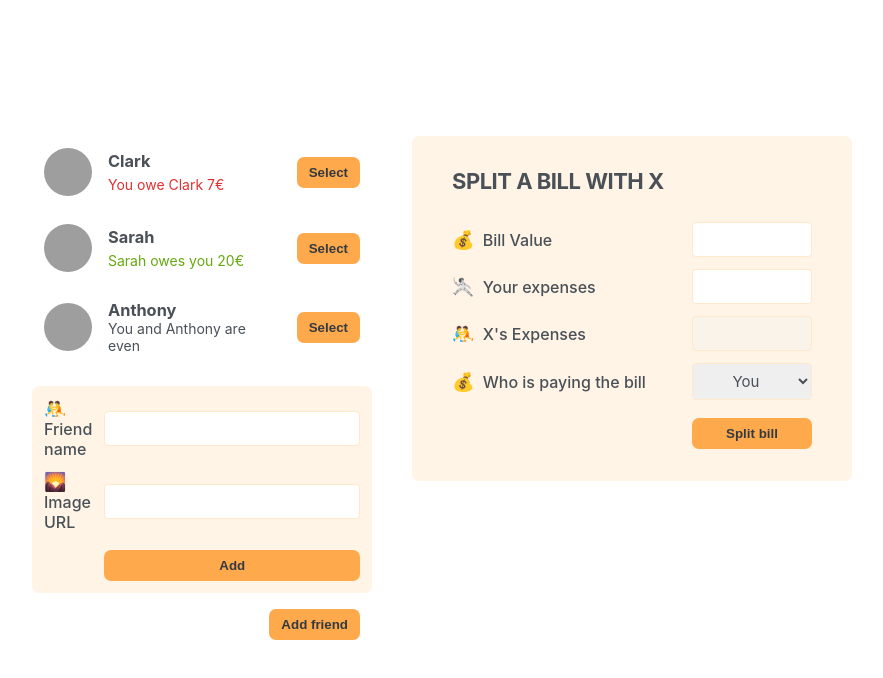
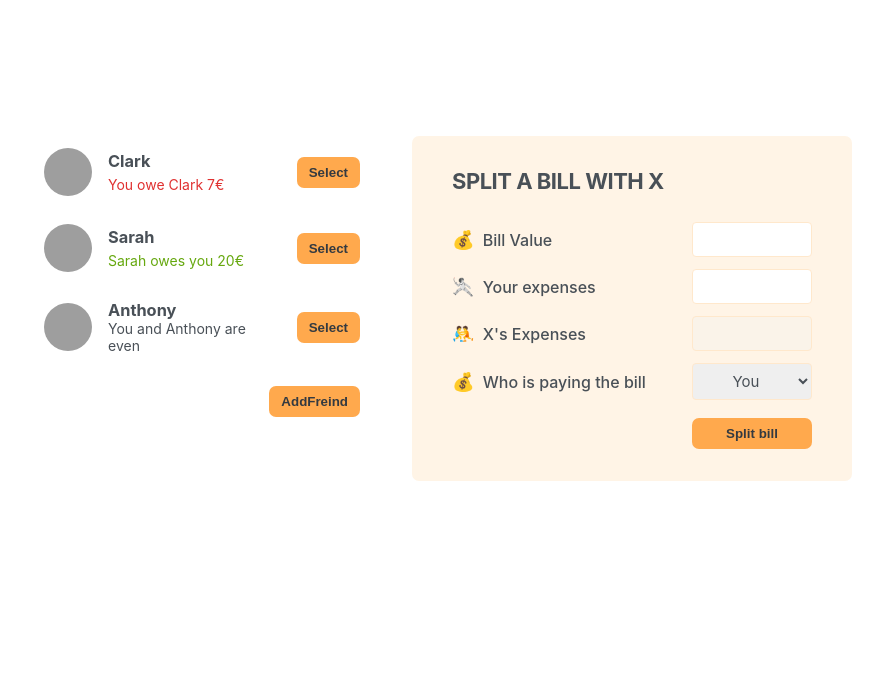
Before and after one commit to TimJoePat/Eat-N-Split-Project, a React (Create React App) app: page / in a window 1280 px wide. Shown: the top 678 px of the page, without its empty margins (198-1081 px from the left). Built offline with nearby package versions, Linux system fonts and the light colour scheme; grey boxes are pictures that could not be loaded.

Commit message:
99-Displaying New Friend Form Complete

```diff
--- a/src/App.js
+++ b/src/App.js
@@ -22,13 +22,28 @@ const initialFriends = [
   },
 ];
 
+function Button({ children, onClick }) {
+  return (
+    <button className="button" onClick={onClick}>
+      {children}
+    </button>
+  );
+}
+
 export default function App() {
+  const [showAddFriend, setShowAddFriend] = useState(false);
+  function handleShowAddFriend() {
+    setShowAddFriend((show) => !show);
+  }
+
   return (
     <div className="app">
       <div className="sidebar">
         <FreindsList />
-        <FormAddFriend />
-        <Button>Add friend</Button>
+        {showAddFriend && <FormAddFriend />}
+        <Button onClick={handleShowAddFriend}>
+          {showAddFriend ? "Close" : "AddFreind"}
+        </Button>
       </div>
       <FormSplitBill />
     </div>
@@ -67,10 +82,6 @@ function Friend({ friend }) {
   );
 }
 
-function Button({ children }) {
-  return <button className="button">{children}</button>;
-}
-
 function FormAddFriend() {
   return (
     <form className="form-add-friend">
```
